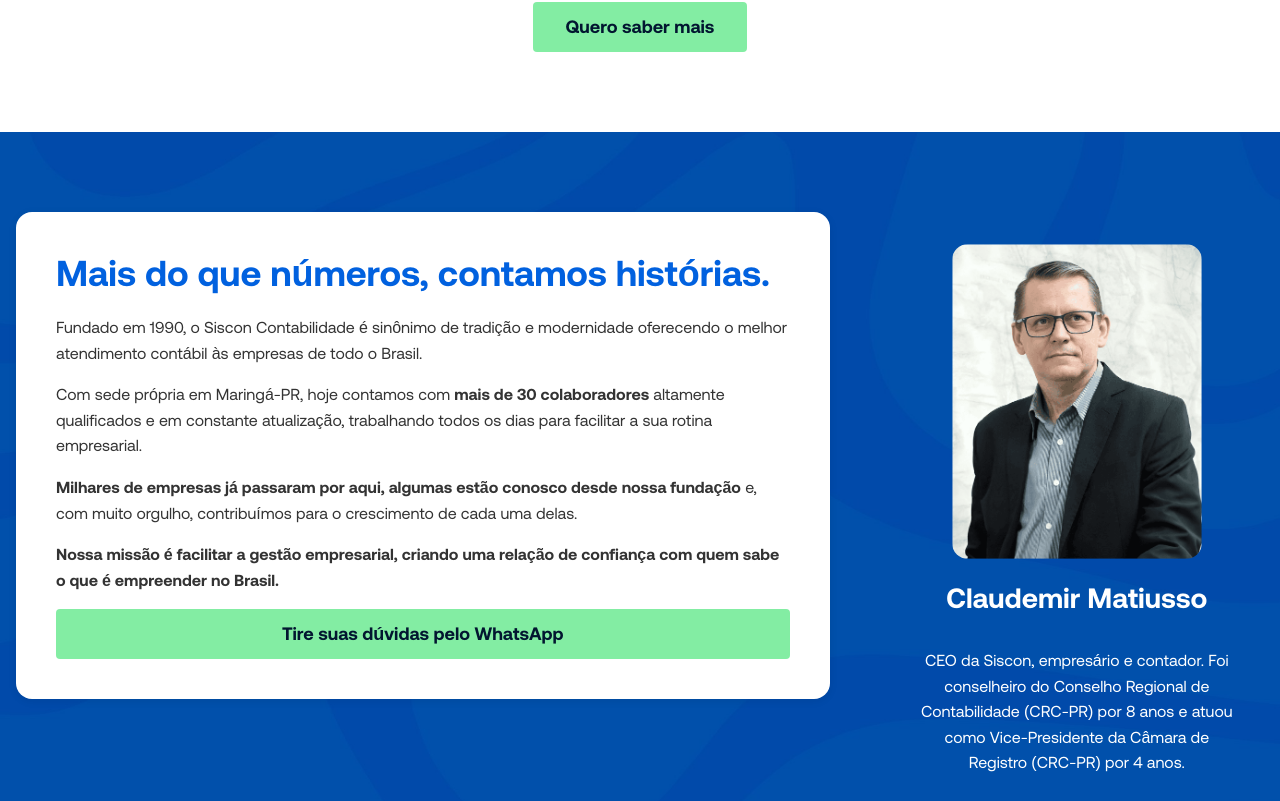
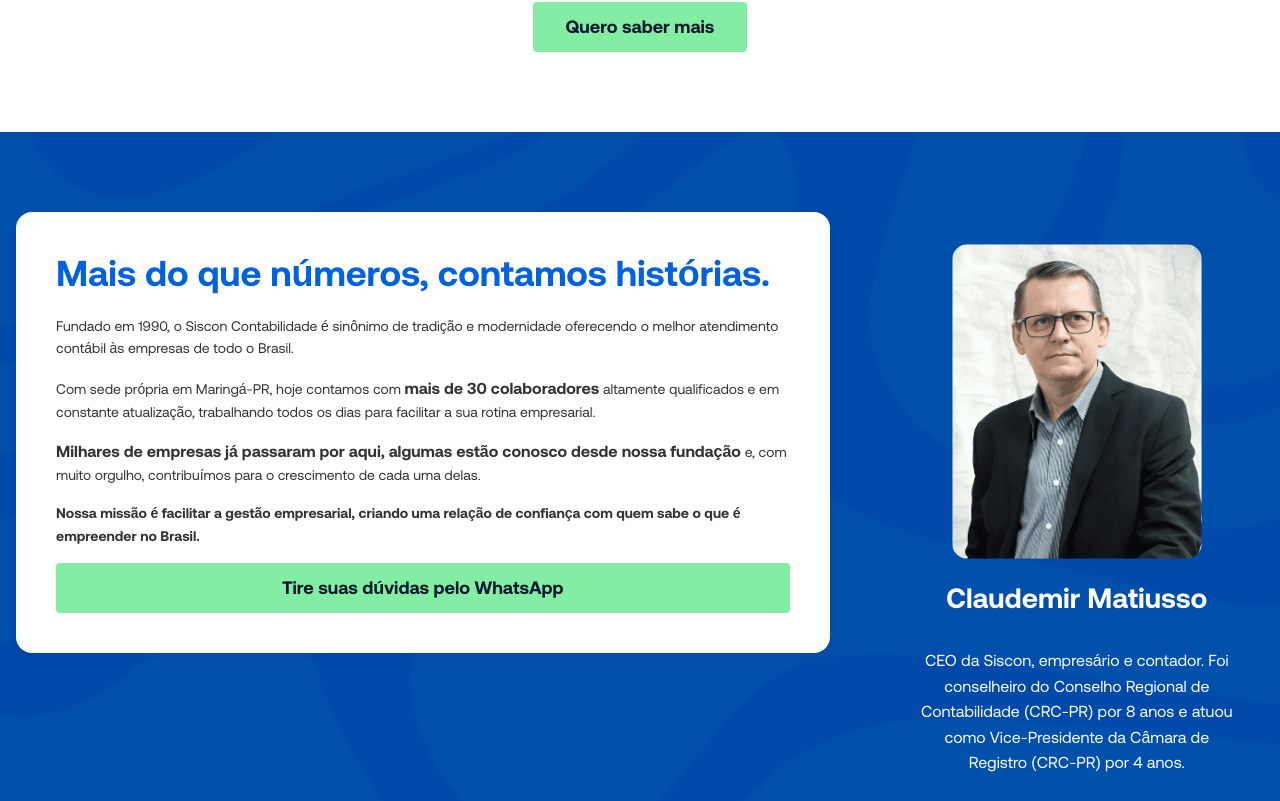
Before and after one commit to gtortajada/sisconcontabilidade.com, a Next.js app: page / in a window 1280 px wide. Shown: the part 1759-2560 px from the top of the page. Built offline with nearby package versions, Linux system fonts and the light colour scheme.

Commit message:
refactor: remove unecessary comments + fix missing margin on mobile AboutUs card + alt image description + removed content duplication

```diff
--- a/src/components/sections/aboutUs/aboutUs.tsx
+++ b/src/components/sections/aboutUs/aboutUs.tsx
@@ -3,6 +3,7 @@
 import { CtaButton } from "@/components/ctaButton";
 import { Box, Container, Flex, Stack, Text, Title, rem } from "@mantine/core";
 import Image from "next/image";
+import React from "react";
 import Marquee from "react-fast-marquee";
 
 const logos = [
@@ -17,13 +18,49 @@
 ];
 
 const logosForMarquee = [...logos, ...logos, ...logos, ...logos];
+const aboutUsContent = {
+  claudemirProfile: {
+    name: "Claudemir Matiusso",
+    bio: "CEO da Siscon, empresário e contador. Foi conselheiro do Conselho Regional de Contabilidade (CRC-PR) por 8 anos e atuou como Vice-Presidente da Câmara de Registro (CRC-PR) por 4 anos.",
+  },
+  sisconHistoryCard: {
+    title: "Mais do que números, contamos histórias.",
+    highlights: [
+      <Text c="#333" fz={rem(14)} lh={1.6}>
+        {" "}
+        Fundado em 1990, o Siscon Contabilidade é sinônimo de tradição e
+        modernidade oferecendo o melhor atendimento contábil às empresas de todo
+        o Brasil.
+      </Text>,
+      <Text c="#333" fz={rem(14)} lh={1.6}>
+        Com sede própria em Maringá-PR, hoje contamos com{" "}
+        <Text component="span" fw={700}>
+          mais de 30 colaboradores
+        </Text>{" "}
+        altamente qualificados e em constante atualização, trabalhando todos os
+        dias para facilitar a sua rotina empresarial.
+      </Text>,
+      <Text c="#333" fz={rem(14)} lh={1.6}>
+        <Text component="span" fw={700}>
+          Milhares de empresas já passaram por aqui, algumas estão conosco desde
+          nossa fundação
+        </Text>{" "}
+        e, com muito orgulho, contribuímos para o crescimento de cada uma delas.
+      </Text>,
+      <Text c="#333" fz={rem(14)} lh={1.6} fw={700}>
+        Nossa missão é facilitar a gestão empresarial, criando uma relação de
+        confiança com quem sabe o que é empreender no Brasil.
+      </Text>,
+    ],
+    ctaBtn: "Tire suas dúvidas pelo WhatsApp",
+  },
+};
 
 export default function AboutUs() {
   return (
     <>
       <Box component="section" id="aboutUs">
-        {/* --- Desktop View (sem alterações) --- */}
-        <Box visibleFrom="md">
+        <Box visibleFrom="md" id="desktopView">
           <Box bg="#F2FEFF" pb={rem(120)}>
             <Box
               style={{
@@ -67,38 +104,18 @@
                             mb="lg"
                             lh={1.2}
                           >
-                            Mais do que números, contamos histórias.
+                            {aboutUsContent.sisconHistoryCard.title}
                           </Title>
                           <Stack gap="md" ta={{ base: "center", md: "left" }}>
-                            <Text c="#333" fz={rem(16)} lh={1.6}>
-                              Fundado em 1990, o Siscon Contabilidade é sinônimo de
-                              tradição e modernidade oferecendo o melhor
-                              atendimento contábil às empresas de todo o Brasil.
-                            </Text>
-                            <Text c="#333" fz={rem(16)} lh={1.6}>
-                              Com sede própria em Maringá-PR, hoje contamos com{" "}
-                              <Text component="span" fw={700}>
-                                mais de 30 colaboradores
-                              </Text>{" "}
-                              altamente qualificados e em constante atualização,
-                              trabalhando todos os dias para facilitar a sua
-                              rotina empresarial.
-                            </Text>
-                            <Text c="#333" fz={rem(16)} lh={1.6}>
-                              <Text component="span" fw={700}>
-                                Milhares de empresas já passaram por aqui, algumas
-                                estão conosco desde nossa fundação
-                              </Text>{" "}
-                              e, com muito orgulho, contribuímos para o
-                              crescimento de cada uma delas.
-                            </Text>
-                            <Text c="#333" fz={rem(16)} lh={1.6} fw={700}>
-                              Nossa missão é facilitar a gestão empresarial,
-                              criando uma relação de confiança com quem sabe o que
-                              é empreender no Brasil.
-                            </Text>
+                            {aboutUsContent.sisconHistoryCard.highlights.map(
+                              (highlight, index) => (
+                                <React.Fragment key={index}>
+                                  {highlight}
+                                </React.Fragment>
+                              )
+                            )}
                             <CtaButton>
-                              Tire suas dúvidas pelo WhatsApp
+                              {aboutUsContent.sisconHistoryCard.ctaBtn}
                             </CtaButton>
                           </Stack>
                         </Box>
@@ -115,7 +132,7 @@
                           >
                             <Image
                               src="/images/claudemir.png"
-                              alt="Claudemir Matiusso"
+                              alt="Foto de perfil: Claudemir Matiusso"
                               width={541}
                               height={681}
                               quality={75}
@@ -134,7 +151,7 @@
                             fw={700}
                             mb="xs"
                           >
-                            Claudemir Matiusso
+                            {aboutUsContent.claudemirProfile.name}
                           </Title>
                           <Text
                             c="white"
@@ -143,10 +160,7 @@
                             ta="center"
                             maw={rem(320)}
                           >
-                            CEO da Siscon, empresário e contador. Foi conselheiro
-                            do Conselho Regional de Contabilidade (CRC-PR) por 8
-                            anos e atuou como Vice-Presidente da Câmara de
-                            Registro (CRC-PR) por 4 anos.
+                            {aboutUsContent.claudemirProfile.bio}
                           </Text>
                         </Stack>
                       </Box>
@@ -156,10 +170,7 @@
               </Box>
             </Box>
 
-            <Box
-              mt={rem(-100)}
-              style={{ position: "relative", zIndex: 3 }}
-            >
+            <Box mt={rem(-100)} style={{ position: "relative", zIndex: 3 }}>
               <Container size="xl">
                 <Box
                   bg="white"
@@ -208,10 +219,9 @@
           </Box>
         </Box>
 
-        {/* --- Mobile View com Parallax --- */}
-        <Box hiddenFrom="md">
-          {/* Container principal que terá o fundo parallax */}
+        <Box hiddenFrom="md" id="mobileView">
           <Box
+            id="parallaxContainer"
             style={{
               backgroundImage: `url('/images/bgAboutUs.jpg')`,
               backgroundSize: "cover",
@@ -220,8 +230,8 @@
               position: "relative",
             }}
           >
-            {/* Overlay para consistência com o desktop */}
             <Box
+              id="parallaxOverlay"
               style={{
                 position: "absolute",
                 top: 0,
@@ -232,14 +242,14 @@
                 zIndex: 1,
               }}
             />
-
-            {/* Container para todo o conteúdo que rolará por cima */}
             <Box style={{ position: "relative", zIndex: 2 }}>
               <Box py="xl">
                 <Container size="xl">
                   <Flex direction="column-reverse" gap="xl" align="center">
                     <Box flex={{ base: "none", md: "1" }}>
                       <Box
+                        id="aboutUsContent"
+                        mx="xs"
                         bg="white"
                         p="xs"
                         ta="center"
@@ -256,37 +266,19 @@
                           mb="lg"
                           lh={1.2}
                         >
-                          Mais do que números, contamos histórias.
+                          {aboutUsContent.sisconHistoryCard.title}
                         </Title>
                         <Stack gap="md">
-                          <Text c="#333" fz={rem(14)} lh={1.6}>
-                            Fundado em 1990, o Siscon Contabilidade é sinônimo de
-                            tradição e modernidade oferecendo o melhor atendimento
-                            contábil às empresas de todo o Brasil.
-                          </Text>
-                          <Text c="#333" fz={rem(14)} lh={1.6}>
-                            Com sede própria em Maringá-PR, hoje contamos com{" "}
-                            <Text component="span" fw={700}>
-                              mais de 30 colaboradores
-                            </Text>{" "}
-                            altamente qualificados e em constante atualização,
-                            trabalhando todos os dias para facilitar a sua rotina
-                            empresarial.
-                          </Text>
-                          <Text c="#333" fz={rem(14)} lh={1.6}>
-                            <Text component="span" fw={700}>
-                              Milhares de empresas já passaram por aqui, algumas
-                              estão conosco desde nossa fundação
-                            </Text>{" "}
-                            e, com muito orgulho, contribuímos para o crescimento
-                            de cada uma delas.
-                          </Text>
-                          <Text c="#333" fz={rem(14)} lh={1.6} fw={700}>
-                            Nossa missão é facilitar a gestão empresarial, criando
-                            uma relação de confiança com quem sabe o que é
-                            empreender no Brasil.
-                          </Text>
-                          <CtaButton>Tire suas dúvidas pelo WhatsApp</CtaButton>
+                          {aboutUsContent.sisconHistoryCard.highlights.map(
+                            (highlight, index) => (
+                              <React.Fragment key={index}>
+                                {highlight}
+                              </React.Fragment>
+                            )
+                          )}
+                          <CtaButton>
+                            {aboutUsContent.sisconHistoryCard.ctaBtn}
+                          </CtaButton>
                         </Stack>
                       </Box>
                     </Box>
@@ -299,7 +291,7 @@
                         >
                           <Image
                             src="/images/claudemir.png"
-                            alt="Claudemir Matiusso"
+                            alt="Foto de perfil: Claudemir Matiusso"
                             width={541}
                             height={681}
                             quality={75}
@@ -311,8 +303,14 @@
                             }}
                           />
                         </Box>
-                        <Title order={3} c="white" fz={rem(24)} fw={700} mb="xs">
-                          Claudemir Matiusso
+                        <Title
+                          order={3}
+                          c="white"
+                          fz={rem(24)}
+                          fw={700}
+                          mb="xs"
+                        >
+                          {aboutUsContent.claudemirProfile.name}
                         </Title>
                         <Text
                           c="white"
@@ -321,10 +319,7 @@
                           ta="center"
                           maw={rem(320)}
                         >
-                          CEO da Siscon, empresário e contador. Foi conselheiro do
-                          Conselho Regional de Contabilidade (CRC-PR) por 8 anos e
-                          atuou como Vice-Presidente da Câmara de Registro
-                          (CRC-PR) por 4 anos.
+                          {aboutUsContent.claudemirProfile.bio}
                         </Text>
                       </Stack>
                     </Box>
@@ -333,8 +328,9 @@
               </Box>
             </Box>
           </Box>
-          {/* A seção do Marquee fica fora do container parallax para manter o fundo branco */}
+
           <Box
+            id="clientLogosInfiniteScroll"
             bg="#ffffffff"
             py="md"
             style={{
```
